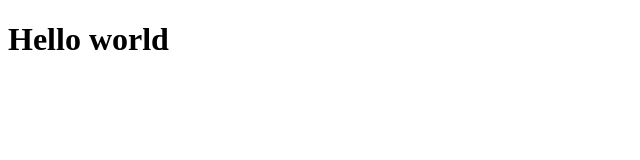
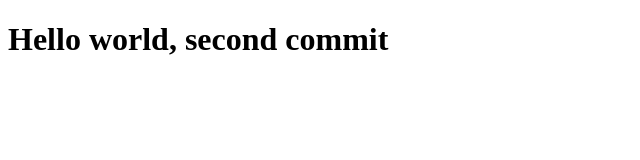
Before and after one commit to DhiasAchy/latihan1-revou, a plain HTML site: page index.html in a window 1280 px wide. Shown: the whole page, without its empty margins (0-640 px from the left). Drawn offline with Linux system fonts and the light colour scheme.

Commit message:
Second  Commit

```diff
--- a/index.html
+++ b/index.html
@@ -7,6 +7,6 @@
         <title>Document</title>
     </head>
     <body>
-        <h1>Hello world</h1>
+        <h1>Hello world, second commit</h1>
     </body>
 </html>
```
